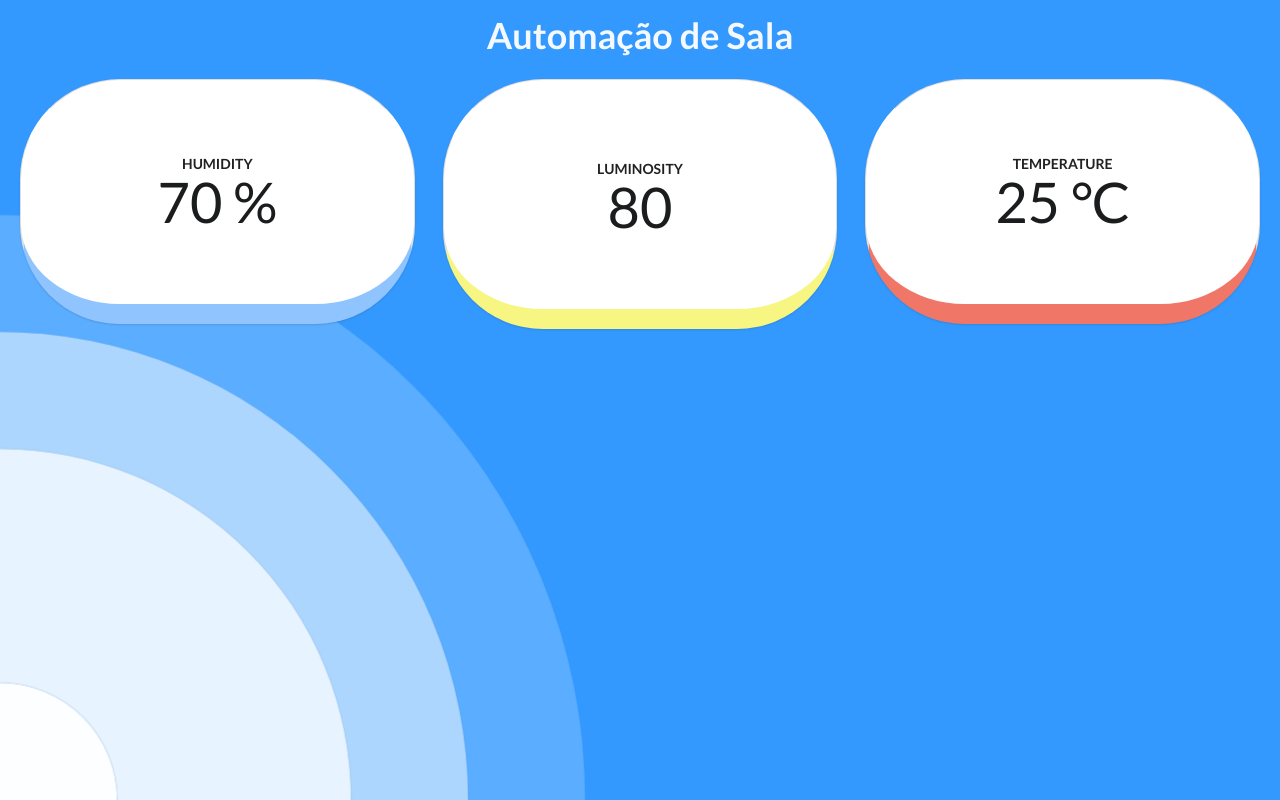
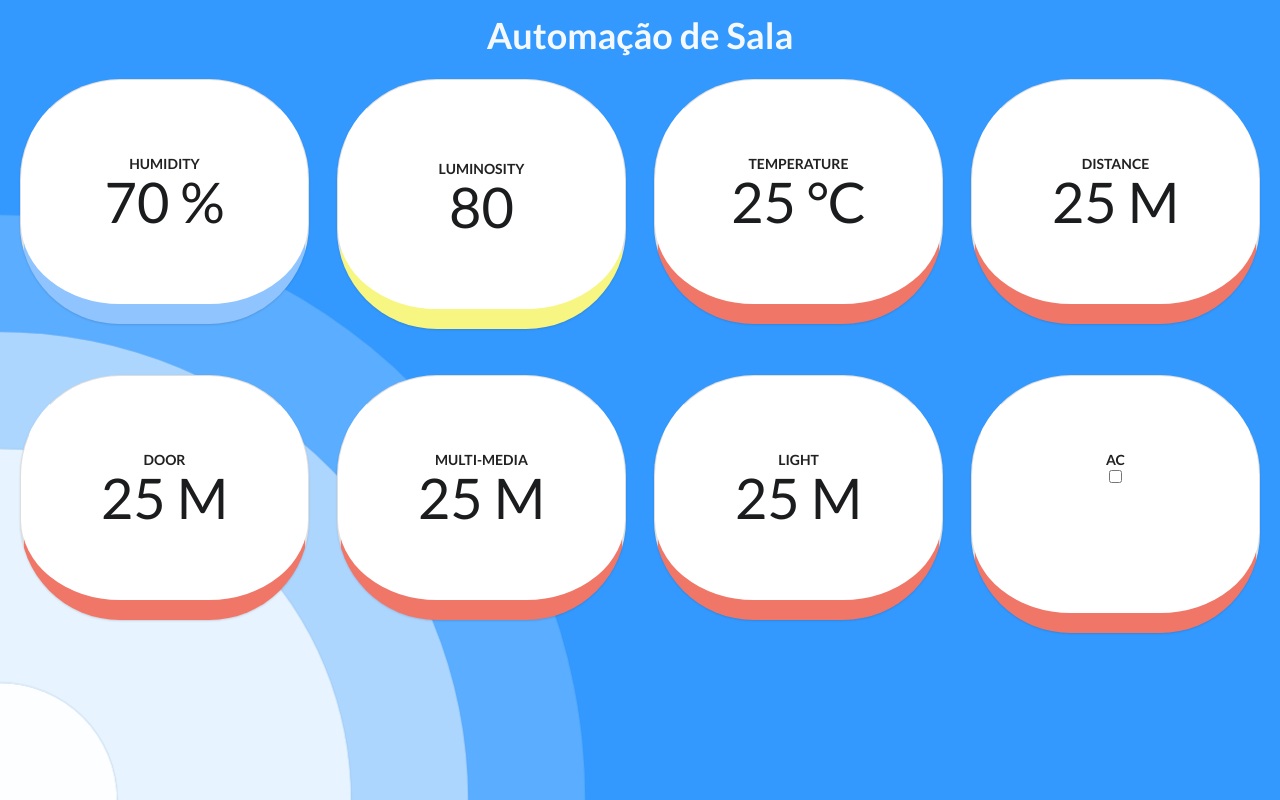
Before and after one commit to Welber33/Room_Automation, a plain HTML site: page index.html in a window 1280 px wide. Drawn offline with Linux system fonts and the light colour scheme.

Commit message:
distance, light, AC and Door added to front

```diff
--- a/index.html
+++ b/index.html
@@ -63,9 +63,79 @@
                 </div>
             </div>
 
-                                    <!-- Parte de Baixo-->
+            <div class="column" style="height: 250px;">
+                <div class="ui segment alignAll" style="border-radius: 100px; border-bottom: 20px solid #f07668;">
+                    <div class="ui statistic" style="margin: 60px auto !important;">
+                        <div class="label">
+                            Distance
+                        </div>
+                        <div class="font-text value">
+                            <span id="distValue">25</span>
+                            <span>m</span>
+                        </div>
+                    </div>
+                </div>
+            </div>
 
-                                    <!-- Fim da parte debaixo -->
+            <div class="equal width row" style ="padding-top: 60px;">
+                <div class="column" style="height: 250px;">
+                    <div class="ui segment alignAll" style="border-radius: 100px; border-bottom: 20px solid #f07668;">
+                        <div class="ui statistic" style="margin: 60px auto !important;">
+                            <div class="label">
+                                Door
+                            </div>
+                            <div class="font-text value">
+                                <span id="distValue">25</span>
+                                <span>m</span>
+                            </div>
+                        </div>
+                    </div>
+                </div>
+
+                 <div class="column" style="height: 250px;">
+                    <div class="ui segment alignAll" style="border-radius: 100px; border-bottom: 20px solid #f07668;">
+                        <div class="ui statistic" style="margin: 60px auto !important;">
+                            <div class="label">
+                                Multi-media
+                            </div>
+                            <div class="font-text value">
+                                <span id="distValue">25</span>
+                                <span>m</span>
+                            </div>
+                        </div>
+                    </div>
+                </div>
+
+                 <div class="column" style="height: 250px;">
+                    <div class="ui segment alignAll" style="border-radius: 100px; border-bottom: 20px solid #f07668;">
+                        <div class="ui statistic" style="margin: 60px auto !important;">
+                            <div class="label">
+                                Light
+                            </div>
+                            <div class="font-text value">
+                                <span id="distValue">25</span>
+                                <span>m</span>
+                            </div>
+                        </div>
+                    </div>
+                </div>
+
+                 <div class="column" style="height: 250px;">
+                    <div class="ui segment alignAll" style="border-radius: 100px; border-bottom: 20px solid #f07668;">
+                        <div class="ui statistic" style="margin: 60px auto !important;">
+                            <div class="label">
+                                AC
+                            </div>
+                            <div class="font-text value">
+                                <div class="toggle">
+                                    <input type="checkbox" id="toggleDoor" />
+                                    <label for="toggleDoor"></label>
+                                </div>
+                            </div>
+                        </div>
+                    </div>
+                </div>
+            </div>
 
 
         </div>
```
